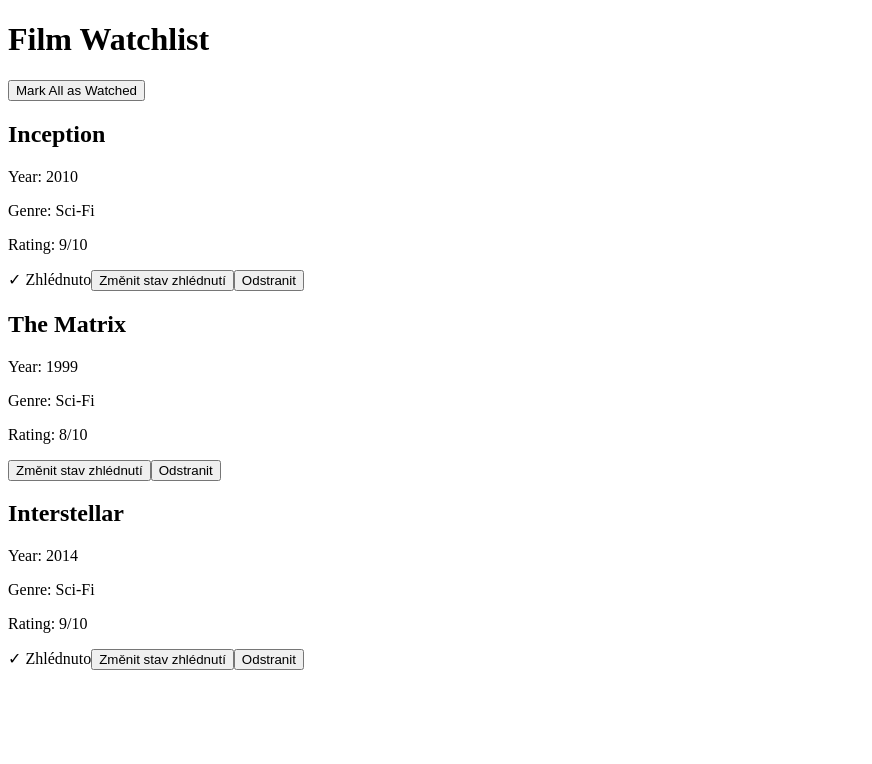
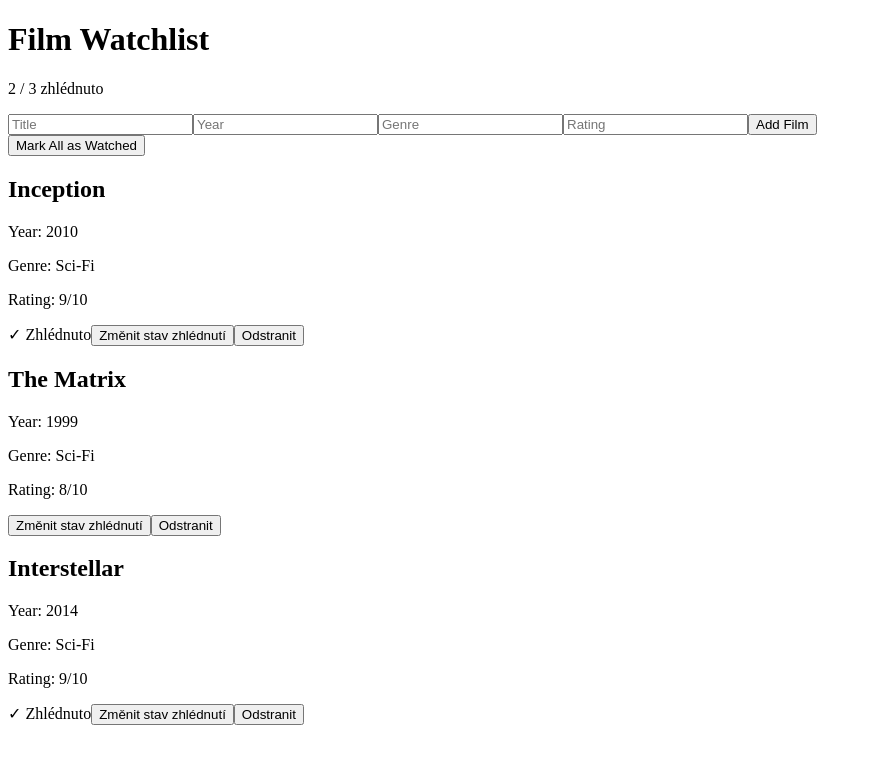
Before and after one commit to seyvv/4IT427_seyv00, a React (Vite) app: page / in a window 1280 px wide. Shown: the top 764 px of the page, without its empty margins (0-872 px from the left). Built offline with nearby package versions, Linux system fonts and the light colour scheme.

Commit message:
feat: feat: Úkol 2 – useState, useEffect, custom hook useWatchlist - with form

```diff
--- a/src/App.tsx
+++ b/src/App.tsx
@@ -1,12 +1,26 @@
 import FilmCard from "./components/FilmCard";
 import { useWatchlist } from "./context/WatchlistContext";
+import { AddFilmForm } from "./components/AddFilmForm";
+import { useEffect } from "react";
 
 function App() {
   const { films, handleToggleWatched, removeFilm, markAllAsWatched } = useWatchlist();
 
+  const watchedCount = films.filter((film) => film.watched).length;
+  const totalCount = films.length;
+
+  useEffect(() => {
+    document.title = `Watchlist ${watchedCount} / ${totalCount} zhlédnuto`;
+  }, [films]);
+
   return (
     <>
       <h1>Film Watchlist</h1>
+      <p>
+        {watchedCount} / {totalCount} zhlédnuto
+      </p>
+
+      <AddFilmForm />
 
       <button onClick={markAllAsWatched}>Mark All as Watched</button>
 
--- /dev/null
+++ b/src/components/AddFilmForm.tsx
@@ -0,0 +1,55 @@
+import { useWatchlist } from "../context/WatchlistContext";
+import { useState } from "react";
+
+export function AddFilmForm() {
+    const { addFilm } = useWatchlist();
+
+    const [title, setTitle] = useState("");
+    const [year, setYear] = useState("");
+    const [genre, setGenre] = useState("");
+    const [rating, setRating] = useState("");
+
+    const handleSubmit = (e: React.FormEvent<HTMLFormElement>) => {
+        e.preventDefault();
+
+        addFilm({ id: crypto.randomUUID(), title, year: Number(year), genre, rating: Number(rating), watched: false });
+        setTitle("");
+        setYear("");
+        setGenre("");
+        setRating("");
+    };
+
+    return (
+        <form onSubmit={handleSubmit}>
+            <input
+                type="text"
+                placeholder="Title"
+                value={title}
+                onChange={(e) => setTitle(e.target.value)}
+            />
+            <input
+                type="number"
+                placeholder="Year"
+                value={year}
+                onChange={(e) => setYear(e.target.value)}
+            />
+            <input
+                type="text"
+                placeholder="Genre"
+                value={genre}
+                onChange={(e) => setGenre(e.target.value)}
+            />
+            <input
+                type="number"
+                placeholder="Rating"
+                value={rating}
+                onChange={(e) => setRating(e.target.value)}
+            />
+            <button
+                type="submit"
+            >
+                Add Film
+            </button>
+        </form>
+    );
+}
--- a/src/context/WatchlistContext.tsx
+++ b/src/context/WatchlistContext.tsx
@@ -65,13 +65,6 @@
         );
     };
 
-    useEffect(() => {
-        const watchedCount = films.filter((film) => film.watched).length;
-        const totalCount = films.length;
-
-        document.title = `Watchlist ${watchedCount} / ${totalCount} zhlédnuto`;
-    }, [films]);
-
     const markAllAsWatched = () => {
         setFilms((prevFilms) =>
             prevFilms.map((film) => ({
```
